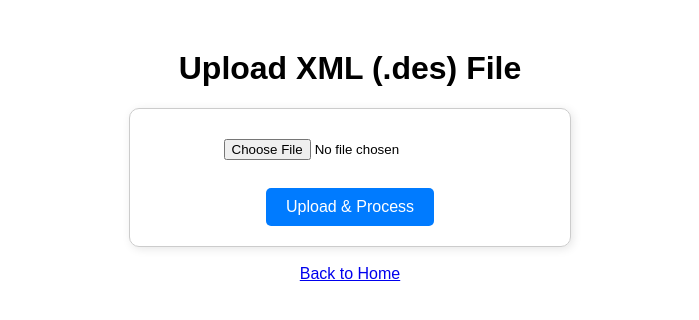
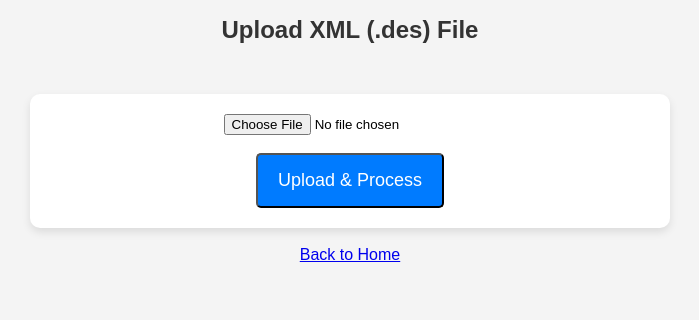
Before and after one commit to bend-flintcreekwoodworks/Flint_Creek_Woodworks, a Flask app: page /upload in a window 1280 px wide. Shown: the top 320 px of the page, without its empty margins (290-989 px from the left). Run offline with Flask 3, Linux system fonts and the light colour scheme.

Commit message:
Updated UI and fixed styling

```diff
--- /dev/null
+++ b/backend/static/style.css
@@ -0,0 +1,48 @@
+body {
+    font-family: Arial, sans-serif;
+    text-align: center;
+    margin: 0;
+    padding: 0;
+    background-color: #f4f4f4;
+}
+
+.container {
+    max-width: 600px;
+    margin: auto;
+    padding: 20px;
+    background: white;
+    border-radius: 10px;
+    box-shadow: 0px 4px 8px rgba(0, 0, 0, 0.1);
+    margin-top: 50px;
+}
+
+.logo {
+    width: 200px;
+    margin-bottom: 20px;
+}
+
+h1 {
+    font-size: 24px;
+    color: #333;
+}
+
+.menu {
+    display: flex;
+    flex-direction: column;
+    gap: 15px;
+    margin-top: 20px;
+}
+
+.button {
+    padding: 15px 20px;
+    font-size: 18px;
+    text-decoration: none;
+    color: white;
+    background-color: #007BFF;
+    border-radius: 5px;
+    transition: background 0.3s;
+}
+
+.button:hover {
+    background-color: #0056b3;
+}
--- a/backend/templates/checklist.html
+++ b/backend/templates/checklist.html
@@ -2,6 +2,7 @@
 <html lang="en">
 <head>
     <title>CSV Viewer</title>
+    <link rel="stylesheet" href="{{ url_for('static', filename='style.css') }}">
     <script>
         document.addEventListener("DOMContentLoaded", () => {
             let rowMap = new Map();
--- a/backend/templates/login.html
+++ b/backend/templates/login.html
@@ -2,6 +2,7 @@
 <html lang="en">
 <head>
     <title>Login</title>
+    <link rel="stylesheet" href="{{ url_for('static', filename='style.css') }}">
 </head>
 <body>
     <h2>Login</h2>
--- a/backend/templates/progress.html
+++ b/backend/templates/progress.html
@@ -2,6 +2,7 @@
 <html lang="en">
 <head>
     <title>Progress Report</title>
+    <link rel="stylesheet" href="{{ url_for('static', filename='style.css') }}">
     <script>
         document.addEventListener("DOMContentLoaded", () => {
             let checkedBarcodes = new Set(JSON.parse(localStorage.getItem("scannedBarcodes")) || []);
--- a/backend/templates/register.html
+++ b/backend/templates/register.html
@@ -2,6 +2,7 @@
 <html lang="en">
 <head>
     <title>Register</title>
+    <link rel="stylesheet" href="{{ url_for('static', filename='style.css') }}">
 </head>
 <body>
     <h2>Register</h2>
--- a/backend/templates/upload.html
+++ b/backend/templates/upload.html
@@ -2,40 +2,7 @@
 <html lang="en">
 <head>
     <title>Upload XML File</title>
-    <style>
-        body {
-            font-family: Arial, sans-serif;
-            text-align: center;
-            margin: 50px;
-        }
-        .container {
-            max-width: 400px;
-            margin: auto;
-            padding: 20px;
-            border: 1px solid #ccc;
-            border-radius: 10px;
-            box-shadow: 2px 2px 10px rgba(0, 0, 0, 0.1);
-        }
-        .flash {
-            color: red;
-            margin: 10px;
-        }
-        input[type="file"] {
-            margin: 10px 0;
-        }
-        .button {
-            padding: 10px 20px;
-            font-size: 16px;
-            color: white;
-            background-color: #007BFF;
-            border: none;
-            border-radius: 5px;
-            cursor: pointer;
-        }
-        .button:hover {
-            background-color: #0056b3;
-        }
-    </style>
+    <link rel="stylesheet" href="{{ url_for('static', filename='style.css') }}">
 </head>
 <body>
 
```
Also changed, not shown: backend/templates/index.html (+10 -36 lines), backend/static/logo.jpg (added).
